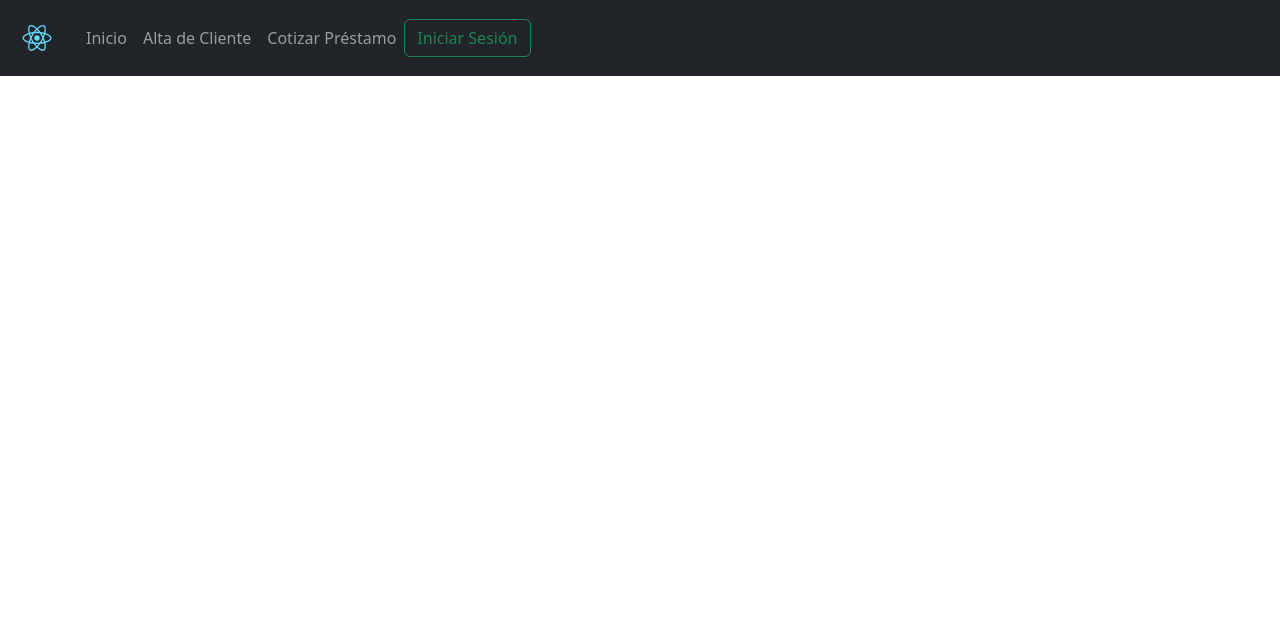
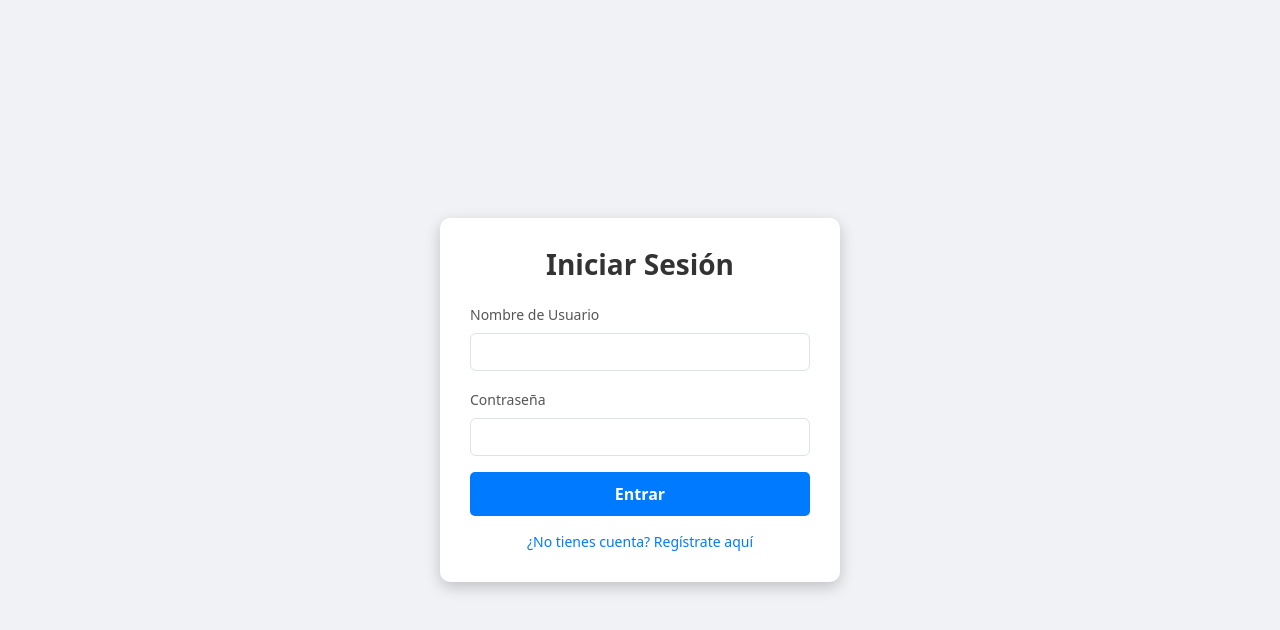
Before and after one commit to RBautista1292/2doparcialsem, a React (Create React App) app: page /login in a window 1280 px wide. Shown: the top 630 px of the page. Built offline with nearby package versions, Linux system fonts and the light colour scheme.

Commit message:
MA O MENOS

```diff
--- a/src/App.js
+++ b/src/App.js
@@ -1,25 +1,43 @@
-import logo from './logo.svg';
-import './App.css';
-import { BrowserRouter as Router, Routes, Route } from 'react-router-dom';
+// src/App.js
+import React, { useState } from 'react';
+import { BrowserRouter as Router, Routes, Route, Navigate } from 'react-router-dom';
 import Menu from './components/menu';
+import Home from './components/Home';
+import Register from './components/Register';
+import Login from './components/Login';
 import CotizadorPrestamo from './components/CotizadorPrestamo';
-import FormularioAltas from './components/FormularioAltas';
-import TablaResultados from './components/TablaResultados';
-import Home from './components/Home';
 
 function App() {
+  const [isLoggedIn, setIsLoggedIn] = useState(false);
+  const [loggedInUser, setLoggedInUser] = useState(null);
+
+  const handleLogin = (username) => {
+    setIsLoggedIn(true);
+    setLoggedInUser(username);
+  };
+
+  const handleLogout = () => {
+    setIsLoggedIn(false);
+    setLoggedInUser(null);
+  };
+
   return (
-    <div className="App">
-      <Router>
-      <Menu />
-      <Routes>
-      <Route path="/" element={<Home />} />
-        <Route path="/cotizar-prestamo" element={<CotizadorPrestamo />} />
-        <Route path="/alta-cliente" element={<FormularioAltas />} />
-        <Route path="/tabla" element={<TablaResultados />} />
-      </Routes>
+    <Router>
+      <div className="App">
+        {/* Renderiza el menú solo si el usuario ha iniciado sesión */}
+        {isLoggedIn && <Menu loggedInUser={loggedInUser} onLogout={handleLogout} />}
+        <Routes>
+          {/* Redirige a la página de login si no ha iniciado sesión */}
+          <Route path="/" element={isLoggedIn ? <Home /> : <Navigate to="/login" />} />
+          <Route path="/register" element={<Register />} />
+          <Route path="/login" element={<Login onLogin={handleLogin} />} />
+          <Route
+            path="/cotizar-prestamo"
+            element={isLoggedIn ? <CotizadorPrestamo /> : <Navigate to="/login" />}
+          />
+        </Routes>
+      </div>
     </Router>
-    </div>
   );
 }
 
--- /dev/null
+++ b/src/components/CSS/LoginCSS.css
@@ -0,0 +1,60 @@
+.login-container {
+    display: flex;
+    justify-content: center;
+    align-items: center;
+    min-height: 100vh;
+    background-color: #f0f2f5;
+  }
+
+  .login-box {
+    background-color: #ffffff;
+    padding: 30px;
+    border-radius: 10px;
+    box-shadow: 0px 5px 15px rgba(0, 0, 0, 0.2);
+    max-width: 400px;
+    width: 100%;
+  }
+
+  .login-title {
+    color: #333333;
+    text-align: center;
+    margin-bottom: 20px;
+    font-weight: bold;
+  }
+
+  .form-label {
+    font-size: 14px;
+    color: #555555;
+  }
+
+  .form-control {
+    font-size: 14px;
+  }
+
+  .login-button {
+    background-color: #007bff;
+    border: none;
+    color: white;
+    font-weight: bold;
+    width: 100%;
+    padding: 10px;
+    border-radius: 5px;
+    cursor: pointer;
+  }
+
+  .login-button:hover {
+    background-color: #0056b3;
+  }
+
+  .register-link {
+    display: block;
+    text-align: center;
+    margin-top: 15px;
+    font-size: 14px;
+    color: #007bff;
+    text-decoration: none;
+  }
+
+  .register-link:hover {
+    text-decoration: underline;
+  }
--- /dev/null
+++ b/src/components/CSS/RegisterCSS.css
@@ -0,0 +1,47 @@
+.register-container {
+    display: flex;
+    justify-content: center;
+    align-items: center;
+    min-height: 100vh;
+    background-color: #f0f2f5;
+  }
+
+  .register-box {
+    background-color: #ffffff;
+    padding: 30px;
+    border-radius: 10px;
+    box-shadow: 0px 5px 15px rgba(0, 0, 0, 0.2);
+    max-width: 500px;
+    width: 100%;
+  }
+
+  .register-title {
+    color: #333333;
+    text-align: center;
+    margin-bottom: 20px;
+    font-weight: bold;
+  }
+
+  .form-label {
+    font-size: 14px;
+    color: #555555;
+  }
+
+  .form-control {
+    font-size: 14px;
+  }
+
+  .register-button {
+    background-color: #007bff;
+    border: none;
+    color: white;
+    font-weight: bold;
+    width: 100%;
+    padding: 10px;
+    border-radius: 5px;
+    cursor: pointer;
+  }
+
+  .register-button:hover {
+    background-color: #0056b3;
+  }
--- a/src/components/Home.jsx
+++ b/src/components/Home.jsx
@@ -1,7 +1,11 @@
-import React from 'react'
+import React from 'react';
 
-export default function Home() {
+function Home() {
   return (
-    <div>Home</div>
-  )
+    <div className="container mt-5">
+      <h2>Bienvenido a la aplicación de Cotización de Préstamos</h2>
+    </div>
+  );
 }
+
+export default Home;
--- /dev/null
+++ b/src/components/Login.jsx
@@ -0,0 +1,54 @@
+import React, { useState } from 'react';
+import { Link, useNavigate } from 'react-router-dom';
+import '../components/CSS/LoginCSS.css';
+
+function Login({ onLogin }) {
+  const [username, setUsername] = useState('');
+  const [password, setPassword] = useState('');
+  const navigate = useNavigate();
+
+  const handleSubmit = (e) => {
+    e.preventDefault();
+    onLogin(username);
+    // Redirige a la página de cotizar préstamo después de iniciar sesión
+    navigate('/cotizar-prestamo');
+  };
+
+  return (
+    <div className="login-container">
+      <div className="login-box">
+        <h3 className="login-title">Iniciar Sesión</h3>
+        <form onSubmit={handleSubmit}>
+          <div className="mb-3">
+            <label htmlFor="username" className="form-label">Nombre de Usuario</label>
+            <input
+              type="text"
+              className="form-control"
+              id="username"
+              value={username}
+              onChange={(e) => setUsername(e.target.value)}
+              required
+            />
+          </div>
+          <div className="mb-3">
+            <label htmlFor="password" className="form-label">Contraseña</label>
+            <input
+              type="password"
+              className="form-control"
+              id="password"
+              value={password}
+              onChange={(e) => setPassword(e.target.value)}
+              required
+            />
+          </div>
+          <button type="submit" className="login-button">Entrar</button>
+        </form>
+        <Link to="/register" className="register-link">
+          ¿No tienes cuenta? Regístrate aquí
+        </Link>
+      </div>
+    </div>
+  );
+}
+
+export default Login;
--- /dev/null
+++ b/src/components/Register.jsx
@@ -0,0 +1,80 @@
+import React, { useState } from 'react';
+import { useNavigate } from 'react-router-dom';
+import '../components/CSS/RegisterCSS.css';
+
+function Register() {
+  const [client, setClient] = useState({
+    fullName: '',
+    rfc: '',
+    age: '',
+    registrationDate: '',
+    phone: '',
+    email: '',
+    username: '',
+    password: '',
+  });
+
+  const navigate = useNavigate();
+
+  const handleChange = (e) => {
+    const { name, value } = e.target;
+    setClient((prevClient) => ({
+      ...prevClient,
+      [name]: value,
+    }));
+  };
+
+  const handleSubmit = (e) => {
+    e.preventDefault();
+    console.log("Datos de registro:", client);
+
+    // Muestra una alerta de confirmación y redirige
+    alert("Usuario registrado exitosamente");
+    navigate('/login');
+  };
+
+  return (
+    <div className="register-container">
+      <div className="register-box">
+        <h3 className="register-title">Registro de Cliente</h3>
+        <form onSubmit={handleSubmit}>
+          <div className="mb-3">
+            <label htmlFor="fullName" className="form-label">Nombre Completo</label>
+            <input type="text" className="form-control form-control-sm" id="fullName" name="fullName" value={client.fullName} onChange={handleChange} required />
+          </div>
+          <div className="mb-3">
+            <label htmlFor="rfc" className="form-label">RFC</label>
+            <input type="text" className="form-control form-control-sm" id="rfc" name="rfc" value={client.rfc} onChange={handleChange} required />
+          </div>
+          <div className="mb-3">
+            <label htmlFor="age" className="form-label">Edad</label>
+            <input type="number" className="form-control form-control-sm" id="age" name="age" value={client.age} onChange={handleChange} required />
+          </div>
+          <div className="mb-3">
+            <label htmlFor="registrationDate" className="form-label">Fecha de Alta</label>
+            <input type="date" className="form-control form-control-sm" id="registrationDate" name="registrationDate" value={client.registrationDate} onChange={handleChange} required />
+          </div>
+          <div className="mb-3">
+            <label htmlFor="phone" className="form-label">Teléfono</label>
+            <input type="tel" className="form-control form-control-sm" id="phone" name="phone" value={client.phone} onChange={handleChange} required />
+          </div>
+          <div className="mb-3">
+            <label htmlFor="email" className="form-label">Correo Electrónico</label>
+            <input type="email" className="form-control form-control-sm" id="email" name="email" value={client.email} onChange={handleChange} required />
+          </div>
+          <div className="mb-3">
+            <label htmlFor="username" className="form-label">Nombre de Usuario</label>
+            <input type="text" className="form-control form-control-sm" id="username" name="username" value={client.username} onChange={handleChange} required />
+          </div>
+          <div className="mb-3">
+            <label htmlFor="password" className="form-label">Contraseña</label>
+            <input type="password" className="form-control form-control-sm" id="password" name="password" value={client.password} onChange={handleChange} required />
+          </div>
+          <button type="submit" className="register-button">Registrarse</button>
+        </form>
+      </div>
+    </div>
+  );
+}
+
+export default Register;
--- a/src/components/menu.jsx
+++ b/src/components/menu.jsx
@@ -1,37 +1,38 @@
-// src/components/menu.jsx
+import logo from '../logo.svg';
 import React from 'react';
 import { Link } from 'react-router-dom';
-import logo from '../logo.svg';
 
-export default function Menu() {
+function Menu({ loggedInUser, onLogout }) {
   return (
-    <div>
     <nav className="navbar navbar-expand-lg navbar-dark bg-dark">
       <div className="container-fluid">
-          <Link className="navbar-brand" to="/">
-            <img src={logo} width="50" height="50" className="d-inline-block align-top" alt="logo" />
-          </Link>
+        <Link className="navbar-brand" to="/">Inicio</Link>
         <button className="navbar-toggler" type="button" data-bs-toggle="collapse" data-bs-target="#navbarNav" aria-controls="navbarNav" aria-expanded="false" aria-label="Toggle navigation">
           <span className="navbar-toggler-icon"></span>
         </button>
         <div className="collapse navbar-collapse" id="navbarNav">
-            <ul className="navbar-nav">
+          <ul className="navbar-nav me-auto">
             <li className="nav-item">
               <Link className="nav-link" to="/">Inicio</Link>
-              </li>
-              <li className="nav-item">
-                <Link className="nav-link" to="/alta-cliente">Alta de Cliente</Link>
             </li>
             <li className="nav-item">
               <Link className="nav-link" to="/cotizar-prestamo">Cotizar Préstamo</Link>
             </li>
           </ul>
-            <div>
-                <button class="btn btn-outline-success" type="submit">Iniciar Sesión</button>
+          <div className="d-flex align-items-center">
+            {loggedInUser ? (
+              <>
+                <span className="navbar-text me-3">Bienvenido, {loggedInUser}</span>
+                <button onClick={onLogout} className="btn btn-outline-light">Cerrar Sesión</button>
+              </>
+            ) : (
+              <Link className="btn btn-outline-success" to="/login">Iniciar Sesión</Link>
+            )}
           </div>
         </div>
       </div>
     </nav>
-    </div>
   );
 }
+
+export default Menu;
```
Lines whose indentation alone changed are shown as unchanged.
